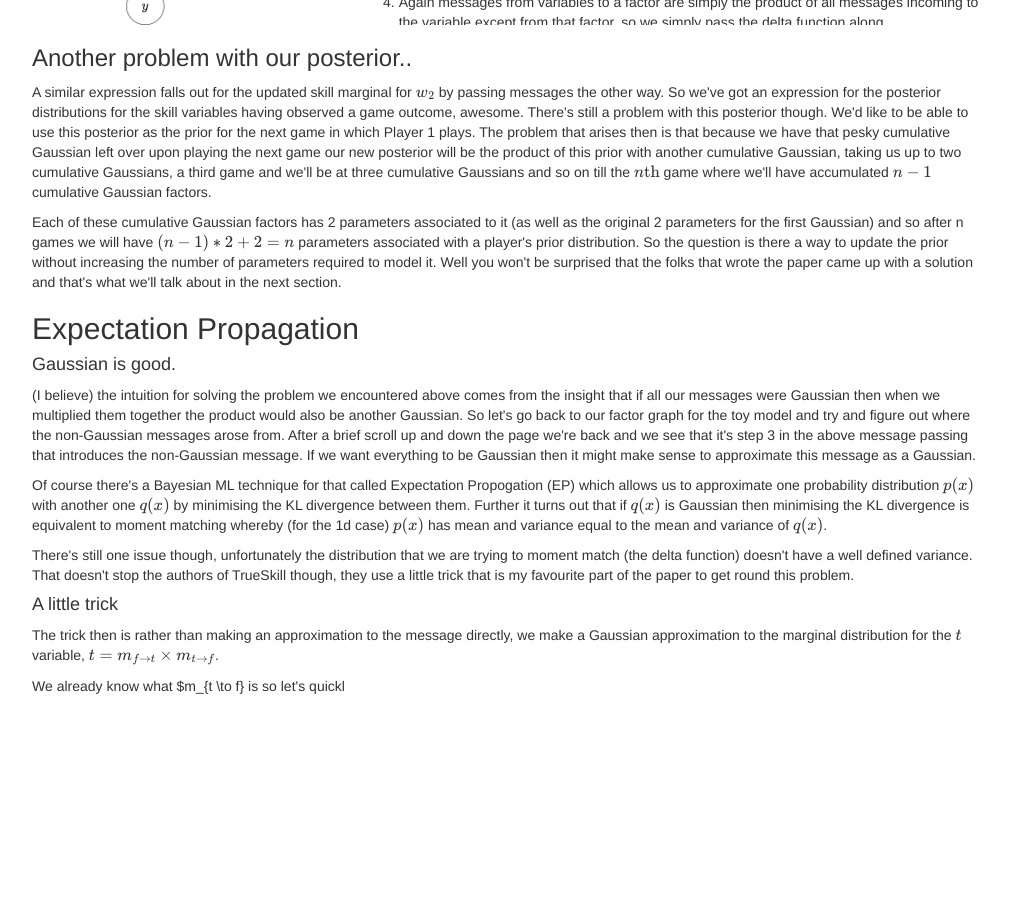
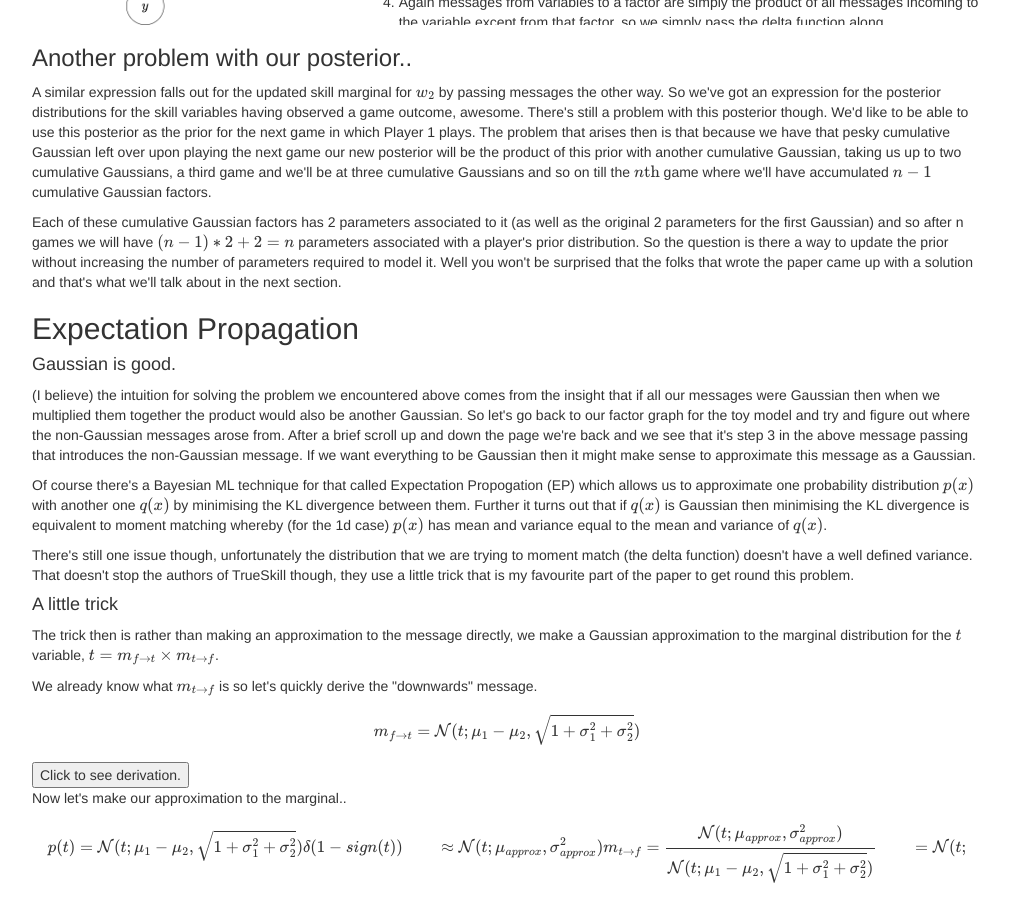
Before and after one commit to Nush395/Nush395.github.io, a Jekyll site: the page built from _posts/2020-06-06-true-skill.html, in a window 1280 px wide and 900 px high, scrolled down 2706 px. Shown: the whole window, without its empty margins (133-1142 px from the left). Built offline with Jekyll 4.4.1, drawn with Linux system fonts in a browser that asks for light colours; formulas are drawn with MathJax 3; before the commit the page ends 3412 px from its top, so only the background shows below that.

Commit message:
[TRUESKILL] - Adding EP section.

```diff
--- a/_posts/2020-06-06-true-skill.html
+++ b/_posts/2020-06-06-true-skill.html
@@ -297,5 +297,24 @@ date: 2020-06-06
 <p>
     The trick then is rather than making an approximation to the message directly, we make a Gaussian approximation to the
     marginal distribution for the $t$ variable, $t=m_{f \to t} \times m_{t \to f}$.
-    <p>We already know what $m_{t \to f} is so let's quickl</p>
+    <p>We already know what $m_{t \to f}$ is so let's quickly derive the "downwards" message.</p>
+    $$m_{f \to t} = \mathcal{N}(t;\mu_1-\mu_2,\sqrt{1+\sigma_1^{2}+\sigma_2^{2}})$$
+    <button data-toggle="collapse" data-target="#convolution-derivation">Click to see derivation.</button>
+    <div id="convolution-derivation" class="collapse">
+        \begin{align}
+        m_{f \to t} &= \iint \! \mathcal{N}(t;w_1-w_2,1)\mathcal{N}(w_1;\mu_1,\sigma_2^{2})\mathcal{N}(w_2;\mu_2,\sigma_2^{2}) \, \mathrm{d}w_1\mathrm{d}w_2
+                    &= \int \! \mathcal{N}(t;\mu_1-w_2,\sqrt{1+\sigma_1^{2}})\mathcal{N}(w_2;\mu_2,\sigma_2^{2}) \, \mathrm{d}w_2
+                    &= \mathcal{N}(t;\mu_1-\mu_2,\sqrt{1+\sigma_1^{2}+\sigma_2^{2}})
+        \end{align}
+        Again making use of the result for the marginal distribution where the conditional
+        and other marginal distribution are Gaussian. (See Chapter 2.3.3 of Bishops book.)
+    </div>
+    <p>Now let's make our approximation to the marginal..</p>
+    \begin{align}
+        p(t) &= \mathcal{N}(t;\mu_1-\mu_2,\sqrt{1+\sigma_1^{2}+\sigma_2^{2}})\delta(1-sign(t))
+             &\approx \mathcal{N}(t;\mu_{approx},\sigma_{approx}^{2})
+        m_{t \to f} &=  \frac{\mathcal{N}(t;\mu_{approx},\sigma_{approx}^{2})}{\mathcal{N}(t;\mu_1-\mu_2,\sqrt{1+\sigma_1^{2}+\sigma_2^{2}})}
+                    &= \mathcal{N}(t;
+    \end{align}
+
 </p>
```
